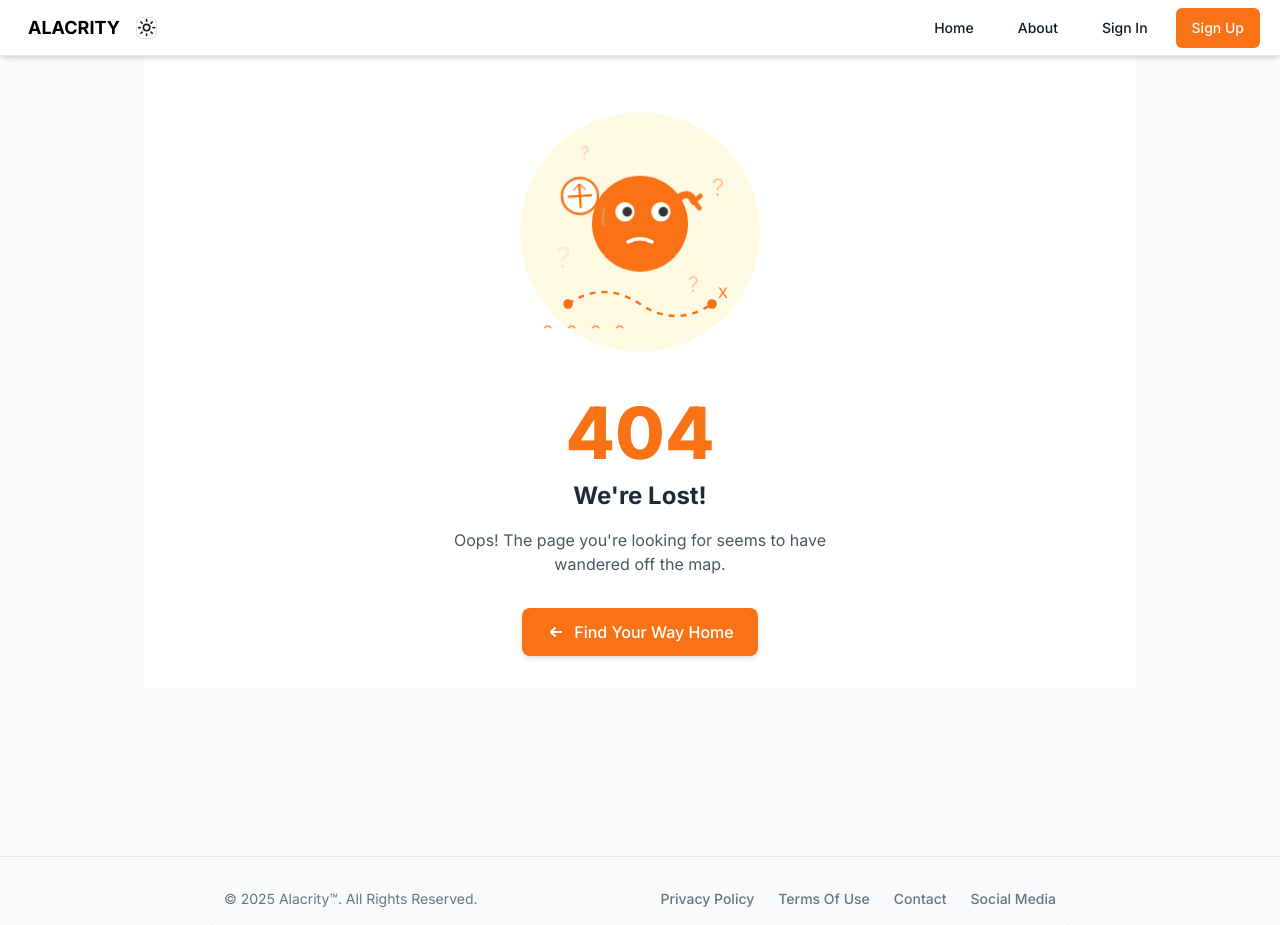
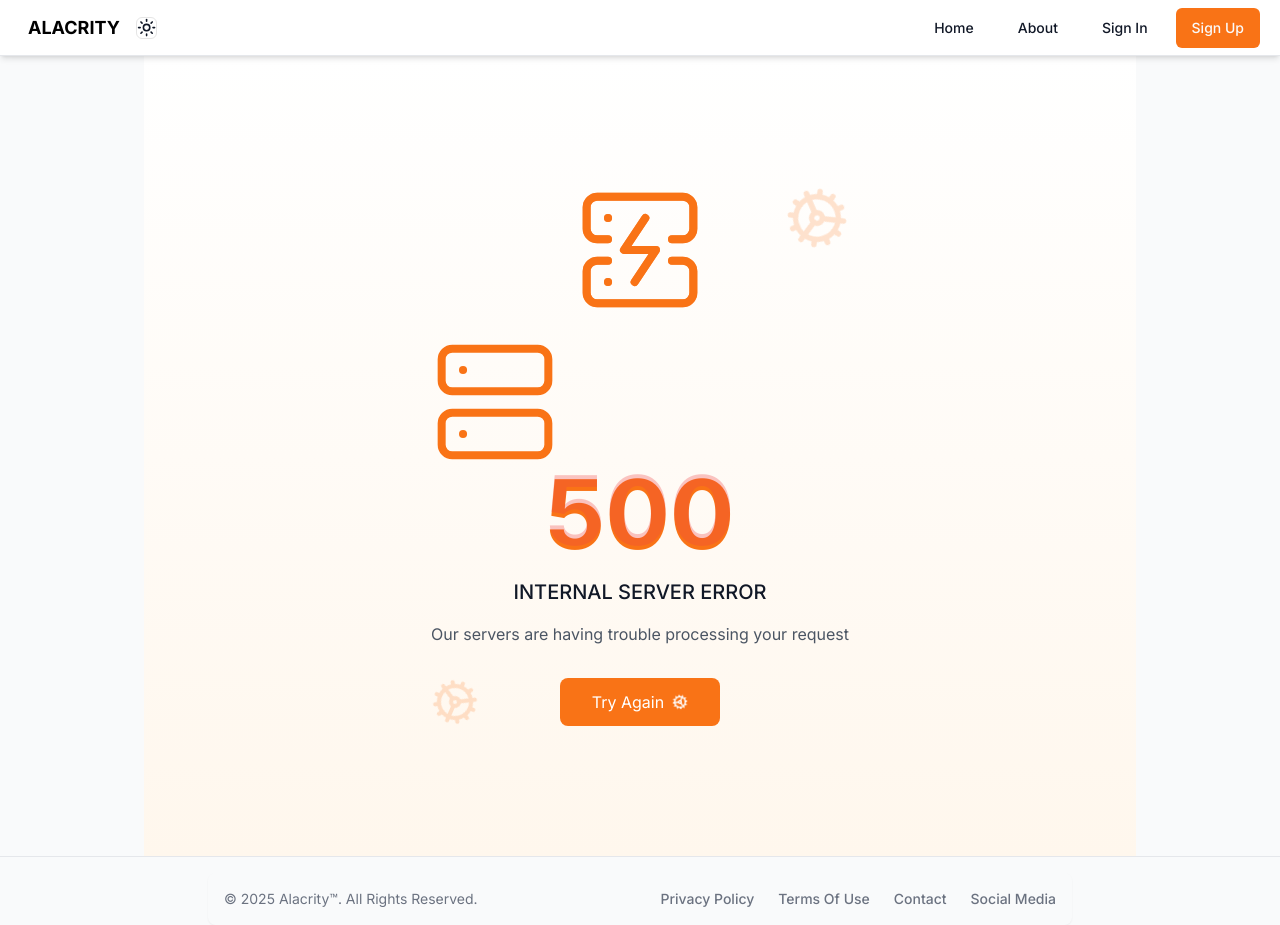
Before and after one commit to Stephen219/Alacrity-Data-Sharing-Platform, a Next.js app in the folder alacrity_frontend/: page /errors/500 in a window 1280 px wide. Before the commit this address had no page. Built offline with nearby package versions, Linux system fonts and the light colour scheme.

Commit message:
add 500 Internal Server Error page

```diff
--- a/alacrity_frontend/src/app/errors/403/page.tsx
+++ b/alacrity_frontend/src/app/errors/403/page.tsx
@@ -1,27 +1,59 @@
 "use client";
 
-import React from "react";
-import Link from "next/link";
+import React, { useEffect, useState } from 'react';
+import { ShieldX } from 'lucide-react';
+import Link from 'next/link';
 
 export default function Forbidden403() {
+  const [mounted, setMounted] = useState(false);
+
+  useEffect(() => {
+    setMounted(true);
+  }, []);
+
   return (
-    <div className="min-h-screen flex items-center justify-center bg-white text-gray-900 p-4">
-      <div className="text-center">
+    <div className="min-h-screen flex items-center justify-center bg-gradient-to-b from-white to-orange-50 text-gray-900 p-4 overflow-hidden">
+      <div className={`text-center transform ${mounted ? 'translate-y-0 opacity-100' : 'translate-y-10 opacity-0'} transition-all duration-1000`}>
+        <div className="relative">
+          {/* Animated circles in the background */}
+          <div className="absolute inset-0 -z-10">
+            <div className="absolute top-0 left-1/2 -translate-x-1/2 w-48 h-48 bg-orange-100 rounded-full animate-ping opacity-20"></div>
+            <div className="absolute top-0 left-1/2 -translate-x-1/2 w-32 h-32 bg-orange-200 rounded-full animate-pulse"></div>
+          </div>
 
+          {/* Icon with shake animation */}
+          <div className={`mx-auto w-24 h-24 mb-6 text-orange-500 animate-[shake_0.5s_ease-in-out_infinite] ${mounted ? 'opacity-100' : 'opacity-0'} transition-opacity duration-1000 delay-500`}>
+            <ShieldX size={96} strokeWidth={1.5} />
+          </div>
 
-        <h1 className="text-8xl font-bold mb-4 text-[#f97316]">403</h1>
+          {/* 403 text with slide animation */}
+          <h1 className={`text-8xl font-bold mb-4 text-orange-500 ${mounted ? 'translate-x-0 opacity-100' : '-translate-x-full opacity-0'} transition-all duration-1000 delay-200`}>
+            403
+          </h1>
 
+          {/* Message with fade animation */}
+          <p className={`text-xl font-medium mb-8 ${mounted ? 'opacity-100' : 'opacity-0'} transition-opacity duration-1000 delay-700`}>
+            NOT THIS TIME, ACCESS FORBIDDEN!
+          </p>
 
-        <p className="text-xl font-medium mb-8">
-          NOT THIS TIME, ACCESS FORBIDDEN!
-        </p>
-        <Link
-          href="/"
-          className="inline-block px-6 py-3 bg-[#f97316] text-white rounded-lg hover:bg-[#5A94D1] transition-colors shadow-md hover:shadow-lg"
-        >
-          Go Back Home
-        </Link>
+          {/* Next.js Link with hover effects */}
+          <Link
+            href="/"
+            className="relative inline-block px-8 py-3 bg-orange-500 text-white rounded-lg overflow-hidden group"
+          >
+            <span className="absolute w-full h-full bg-orange-600 left-0 top-0 transform scale-x-0 group-hover:scale-x-100 transition-transform origin-left duration-300 ease-out"></span>
+            <span className="relative">Go Back Home</span>
+          </Link>
+        </div>
       </div>
+
+      <style jsx>{`
+        @keyframes shake {
+          0%, 100% { transform: translateX(0); }
+          25% { transform: translateX(-5px); }
+          75% { transform: translateX(5px); }
+        }
+      `}</style>
     </div>
   );
 }
--- /dev/null
+++ b/alacrity_frontend/src/app/errors/500/page.tsx
@@ -0,0 +1,116 @@
+'use client';
+import React, { useEffect, useState } from 'react';
+import { ServerCrash, Cog, Server } from 'lucide-react';
+
+function ServerCrash500() {
+  const [mounted, setMounted] = useState(false);
+  const [glitch, setGlitch] = useState(false);
+
+  useEffect(() => {
+    setMounted(true);
+
+    const glitchInterval = setInterval(() => {
+      setGlitch(true);
+      setTimeout(() => setGlitch(false), 200);
+    }, 4000);
+
+    return () => clearInterval(glitchInterval);
+  }, []);
+
+  return (
+    <div className="min-h-screen flex items-center justify-center bg-gradient-to-b from-white to-orange-50 text-gray-900 p-4 overflow-hidden">
+      <div className={`text-center transform ${mounted ? 'translate-y-0 opacity-100' : 'translate-y-10 opacity-0'} transition-all duration-1000`}>
+        <div className="relative">
+
+          <div className="absolute inset-0 -z-10">
+            <Cog
+              size={64}
+              className="absolute top-0 right-0 text-[#f97316] opacity-20 animate-[spin_8s_linear_infinite]"
+            />
+            <Cog
+              size={48}
+              className="absolute bottom-0 left-0 text-[#f97316] opacity-20 animate-[spin_8s_linear_infinite_reverse]"
+            />
+          </div>
+
+
+          <div className={`relative mx-auto w-32 h-32 mb-6 ${glitch ? 'animate-[glitch_0.2s_ease-in-out]' : ''}`}>
+            <div className="absolute inset-0 text-[#f97316] animate-pulse">
+              <ServerCrash size={128} strokeWidth={1.5} />
+            </div>
+            <ServerCrash
+              size={128}
+              className={`relative z-10 text-[#f97316] ${glitch ? 'text-red-500' : ''}`}
+              strokeWidth={1.5}
+            />
+          </div>
+          <Server
+            size={128}
+            className={`relative z-10 text-[#f97316] ${glitch ? 'text-red-500' : ''}`}
+            strokeWidth={1.5}
+          />
+
+
+          <div className={`relative ${glitch ? 'animate-[textGlitch_0.2s_ease-in-out]' : ''}`}>
+            <h1 className={`text-8xl font-bold mb-4 text-[#f97316] ${mounted ? 'scale-100 opacity-100' : 'scale-50 opacity-0'} transition-all duration-1000 delay-200`}>
+              <span className={`absolute -inset-1 text-red-500 opacity-30 ${glitch ? 'animate-[glitchOffset_0.2s_ease-in-out]' : ''}`}>
+                500
+              </span>
+              500
+            </h1>
+          </div>
+
+
+          <p className={`text-xl font-medium mb-4 text-gray-900 ${mounted ? 'opacity-100' : 'opacity-0'} transition-opacity duration-1000 delay-700`}>
+            INTERNAL SERVER ERROR
+          </p>
+          <p className={`text-gray-600 mb-8 ${mounted ? 'opacity-100' : 'opacity-0'} transition-opacity duration-1000 delay-900`}>
+            Our servers are having trouble processing your request
+          </p>
+
+
+          <button
+
+        onClick={() => window.history.back()}
+
+
+            className="relative inline-block px-8 py-3 bg-[#f97316] text-white rounded-lg overflow-hidden group hover:bg-orange-600 transition-colors"
+          >
+            <span className="relative z-10 flex items-center justify-center gap-2">
+              Try Again
+              <Cog className="w-4 h-4 animate-spin" />
+            </span>
+          </button>
+        </div>
+      </div>
+
+      <style jsx>{`
+        @keyframes glitch {
+          0%, 100% { transform: translate(0); }
+          20% { transform: translate(-4px, 4px); }
+          40% { transform: translate(4px, -4px); }
+          60% { transform: translate(-4px, -4px); }
+          80% { transform: translate(4px, 4px); }
+        }
+
+        @keyframes textGlitch {
+          0%, 100% { clip-path: inset(0 0 0 0); }
+          20% { clip-path: inset(20% 0 0 0); }
+          40% { clip-path: inset(40% 0 60% 0); }
+          60% { clip-path: inset(60% 0 40% 0); }
+          80% { clip-path: inset(80% 0 20% 0); }
+        }
+
+        @keyframes glitchOffset {
+          0%, 100% { transform: translate(0); }
+          20% { transform: translate(2px, -2px); }
+          40% { transform: translate(-2px, 2px); }
+          60% { transform: translate(2px, 2px); }
+          80% { transform: translate(-2px, -2px); }
+        }
+      `}</style>
+    </div>
+  );
+}
+
+export default ServerCrash500;
```
